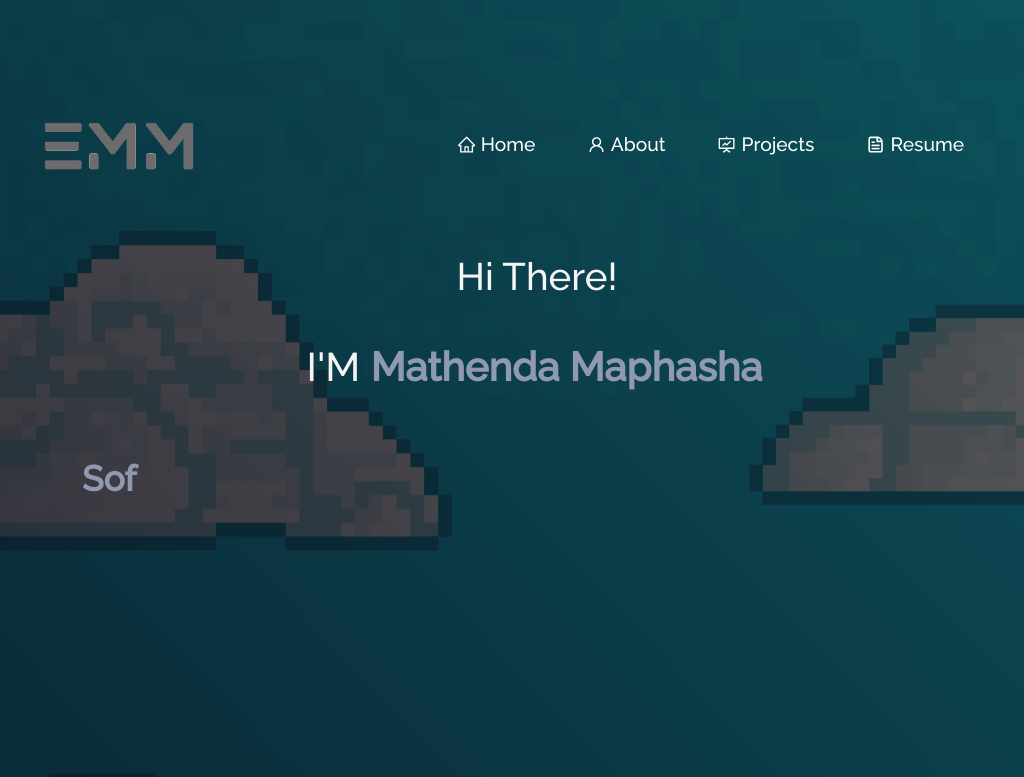
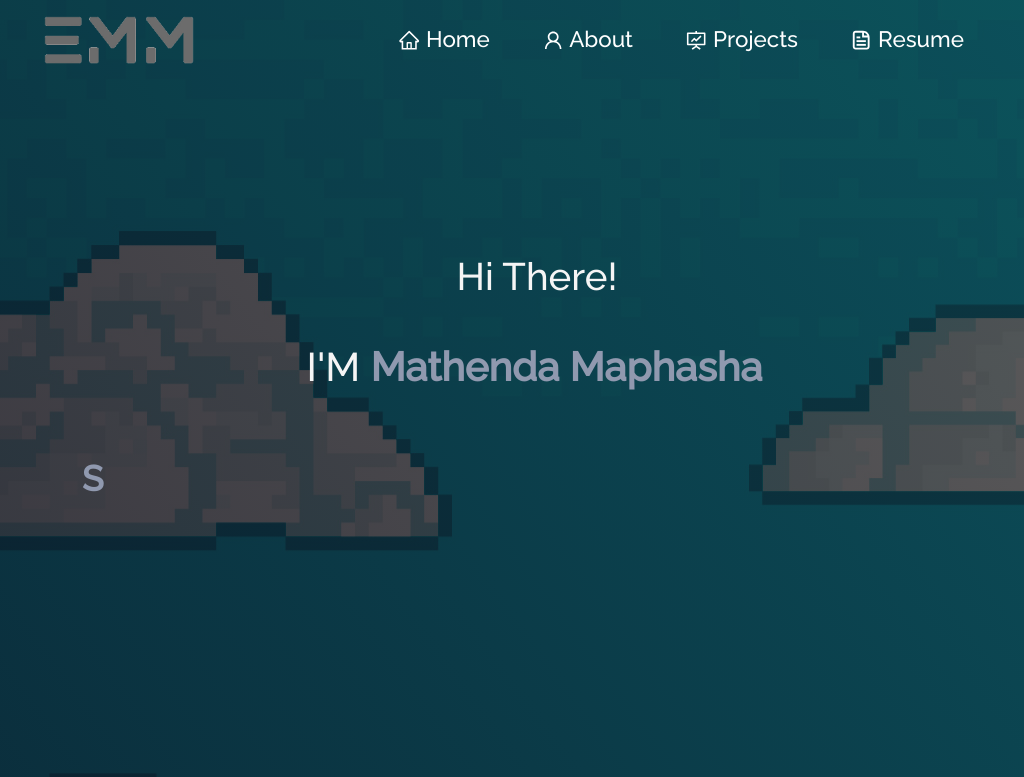
Before and after one commit to Mathenda/my-portfolio, a React (Create React App) app: page / in a window 1024 px wide. Shown: the top 777 px of the page. Built offline with nearby package versions, Linux system fonts and the light colour scheme.

Commit message:
Added custom view for ipad

```diff
--- a/src/style.css
+++ b/src/style.css
@@ -164,6 +164,19 @@ button:focus {
 
   }
 }
+
+@media (max-width: 1024px) {
+  .navbar {
+    /* padding: 1rem 2rem !important; */
+    height: 10%;
+    font-size: 1.4rem !important;
+    background-color: transparent !important;
+  }
+  .navbar-nav .nav-item a::after {
+    display: none !important;
+
+  }
+}
 .navbar-brand {
   color: rgb(250, 250, 250) !important;
 }
@@ -282,7 +295,11 @@ button:focus {
   padding-bottom: 400px !important;
   padding-top: 30px !important;
 }
-
+@media (min-width: 1024px) {
+.home-section {
+  padding-bottom: 750px !important;
+}
+}
 .home-content {
   padding: 9rem 0 2rem !important;
   color: whitesmoke;
```
